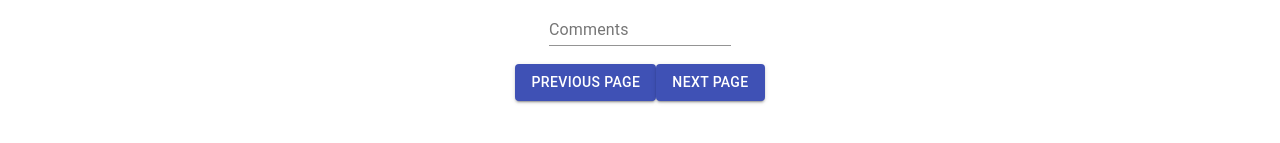
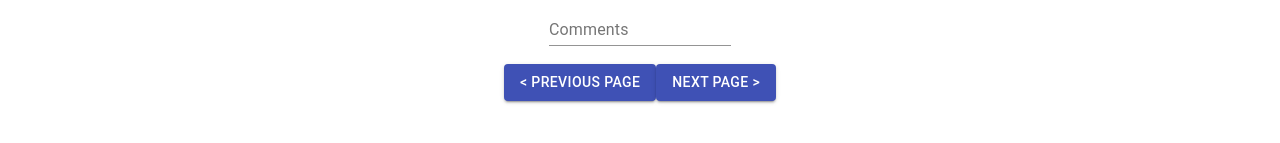
Before and after one commit to Sagethh/weekend-redux-feedback-loop, a React (Create React App) app: page /#/comments in a window 1280 px wide. Shown: the part 229-372 px from the top of the page. Built offline with nearby package versions, Linux system fonts and the light colour scheme.

Commit message:
added some more materialUI stuff, finished(?) the back button, added review.jsx

```diff
--- a/src/components/Comments/Comments.jsx
+++ b/src/components/Comments/Comments.jsx
@@ -22,7 +22,7 @@ function Comments() {
                 type: 'SET_COMMENTS',
                 payload: comments
             });
-            history.push('/understanding');
+            history.push('/review');
         }
 
       return ( // what will be displayed on the DOM
@@ -39,8 +39,8 @@ function Comments() {
                         />
                   <br></br>
                   <br></br>
-                  <Button variant="contained" color="primary" onClick={previousPageHandler}> Previous Page </Button>
-                  <Button variant="contained" color="primary" onClick={commentsHandler}>Next Page</Button>
+                  <Button variant="contained" color="primary" onClick={previousPageHandler}>&lt; Previous Page</Button>
+                  <Button variant="contained" color="primary" onClick={commentsHandler}>Next Page &gt;</Button>
               </header>
           </section>
       );
--- a/src/components/Feeling/Feeling.jsx
+++ b/src/components/Feeling/Feeling.jsx
@@ -55,8 +55,8 @@ function Feeling() {
                     </TextField>
                   <br></br>
                   <br></br>
-                  <Button variant="contained" color="primary" onClick={previousPageHandler}>Previous Page</Button>
-                  <Button variant="contained" color="primary" onClick={feelingHandler}> Next Page </Button>
+                  <Button variant="contained" color="primary" onClick={previousPageHandler}>&lt; Previous Page</Button>
+                  <Button variant="contained" color="primary" onClick={feelingHandler}> Next Page &gt;</Button>
               </header>
           </section>
       );
--- a/src/components/Review/Review.jsx
+++ b/src/components/Review/Review.jsx
@@ -1,14 +1,50 @@
 import {useSelector} from 'react-redux';
-import {useHistory} from 'react-router-dom';
-import {useState} from 'react';
+import { useHistory } from 'react-router-dom';
 import axios from 'axios';
-import React from 'react';
-import {useDispatch} from 'react-redux';
+import Card from '@material-ui/core/Card';
+import CardActions from '@material-ui/core/CardActions';
+import CardContent from '@material-ui/core/CardContent';
+import Button from '@material-ui/core/Button';
+import Typography from '@material-ui/core/Typography';
 
 function Review() {
+    const feedbackReducer = useSelector( state => state.feedbackReducer);
+    const history = useHistory();
+
+    const reviewHandler = () => {
+        axios({
+            method: 'POST',
+            url: '/api/feedback',
+            data: feedbackReducer
+        })
+        .then(response => {
+            console.log(response);
+            history.push('/success');
+        })
+        .catch(error => {
+            console.log(error);
+        });
+    }
+
     return (
-        <div></div>
-    );
-};
+        <Card variant="outlined">
+        <CardContent>
+          <Typography variant="h3" component="h2">
+            <u>Survey Results for name{feedbackReducer.name}</u>
+          </Typography>
+          <br />
+          <Typography variant="h6   " component="h2">
+            Feeling (0 - 10): <b><u>{feedbackReducer.feeling}</u></b>
+            <br />
+            Understanding (0 - 10): <b><u>{feedbackReducer.understanding}</u></b>
+            <br />
+            Supported (0 - 10): <b><u>{feedbackReducer.support}</u></b>
+            <br />
+            Comments: <b><u>{feedbackReducer.comments}</u></b>
+          </Typography>
+        </CardContent>
+      </Card>
+      );
+    }
 
 export default Review;
--- a/src/components/Support/Support.jsx
+++ b/src/components/Support/Support.jsx
@@ -53,8 +53,8 @@ function Support() { // main function for this page
                       </TextField>
                     <br></br>
                     <br></br>
-                    <Button variant="contained" color="primary" onClick={previousPageHandler}> Previous Page </Button>
-                    <Button variant="contained" color="primary" onClick={supportHandler}>Next Page</Button>
+                    <Button variant="contained" color="primary" onClick={previousPageHandler}>&lt; Previous Page</Button>
+                    <Button variant="contained" color="primary" onClick={supportHandler}>Next Page &gt;</Button>
                 </header>
             </section>
         );
--- a/src/components/Understanding/Understanding.jsx
+++ b/src/components/Understanding/Understanding.jsx
@@ -55,8 +55,8 @@ function Understanding() { // main function for this page
                   </TextField>
                 <br></br>
                 <br></br>
-                <Button variant="contained" color="primary" onClick={previousPageHandler}>Previous Page</Button>
-                <Button variant="contained" color="primary" onClick={understandingHandler}>Next Page</Button>
+                <Button variant="contained" color="primary" onClick={previousPageHandler}>&lt; Previous Page</Button>
+                <Button variant="contained" color="primary" onClick={understandingHandler}>Next Page &gt;</Button>
             </header>
         </section>
     );
```
